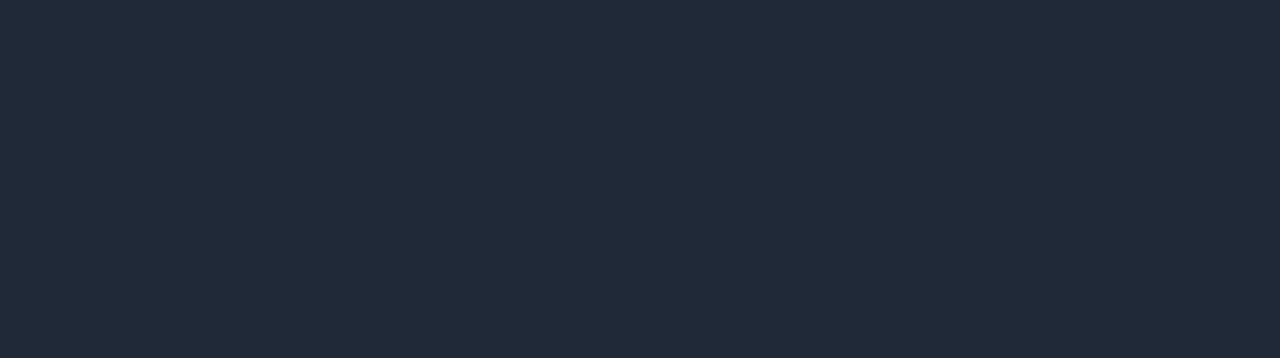
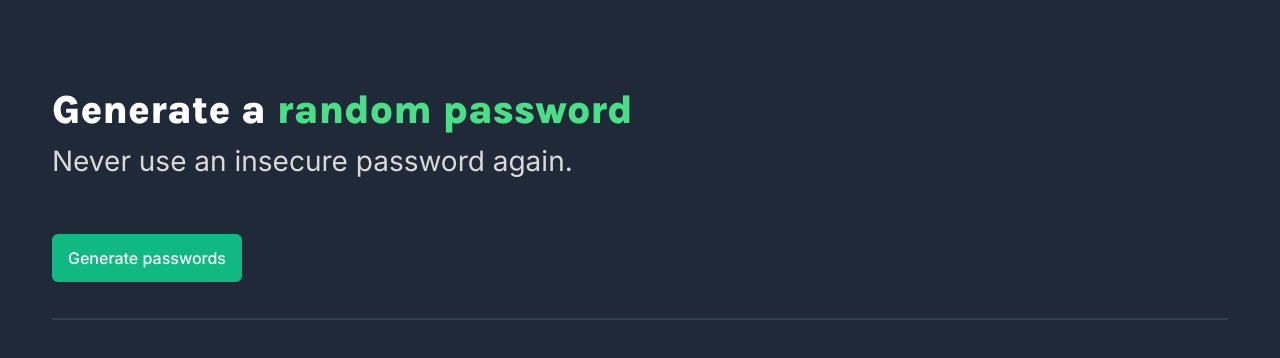
Before and after one commit to bgroyer1/password_generator, a plain HTML site: page index.html in a window 1280 px wide. Drawn offline with Linux system fonts and the light colour scheme.

Commit message:
worked on layout and styling. added generate password button, finished styling the header, added a border to separate the generated passwords

```diff
--- a/css/styles.css
+++ b/css/styles.css
@@ -1,30 +1,38 @@
 /* Boilerplate */
 
-*, *::before, *::after {
+*,
+*::before,
+*::after {
   box-sizing: border-box;
 }
 
 :root {
-  --accent: #10B981;
+  --btn-color: #10b981;
+  --text-accent: #4adf86;
   --white: white;
-  --text-secondary: #D9D9D9;
+  --text-secondary: #d9d9d9;
   --bg-input: #273549;
-  --bg-app: #1F2937;
+  --bg-app: #1f2937;
+  --text-password: #55f991;
+  --border-color: #2f3e53;
 }
 
 html {
   scroll-behavior: smooth; /* nice smooth scrolling */
-  font-size: 100%;          /* makes rem predictable */
+  font-size: 100%; /* makes rem predictable */
 }
 
 body {
+  font-size: 16px;
   line-height: 1.5;
   -webkit-font-smoothing: antialiased;
   -moz-osx-font-smoothing: grayscale;
-  font-family: system-ui, -apple-system, BlinkMacSystemFont, 'Segoe UI', Roboto, Oxygen, Ubuntu, Cantarell, 'Open Sans', 'Helvetica Neue', sans-serif;
+  font-family: "Inter", system-ui, -apple-system, BlinkMacSystemFont, "Segoe UI",
+    Roboto, Oxygen, Ubuntu, Cantarell, "Open Sans", "Helvetica Neue", sans-serif;
   background-color: var(--bg-app);
   font-size: 1rem;
   margin: 0;
+  padding: 0 3.25rem;
   color: var(--white);
   min-height: 100dvh;
 }
@@ -36,7 +44,13 @@ body {
   display: block;
 }
 
-h1, h2, h3, h4, h5, h6, p {
+h1,
+h2,
+h3,
+h4,
+h5,
+h6,
+p {
   margin: 0;
 }
 
@@ -63,6 +77,7 @@ select {
 
 button {
   cursor: pointer;
+  background-color: var(--btn-color);
 }
 
 ul,
@@ -81,10 +96,52 @@ video {
   height: auto;
 }
 
+/* Utility Classes */
+
 .hidden {
-  display: none !important
+  display: none !important;
 }
 
+.green-text {
+  color: var(--text-accent);
+}
+
+.grey-text {
+  color: var(--text-secondary);
+}
+
+.title {
+  letter-spacing: -2.5%;
+  font-size: 2.5rem;
+  font-weight: 900;
+  font-family: "Karla", sans-serif;
+}
+
+.subtitle {
+  font-size: 1.75rem;
+}
+
+/* Buttons */
+
+.btn-password {
+  font-weight: 500;
+  padding: 0.75em 1em;
+  border-radius: 6px;
+  margin-bottom: 2.25rem;
+}
+
+/* Layout */
+
+header {
+  margin-top: 5rem;
+}
+
+.btn-div {
+  margin-top: 3.25rem;
+  margin-bottom: 2.25rem;
+  border-bottom: var(--border-color) 2px solid;
+
+}
 
 /* Media Queries */
 @media (prefers-reduced-motion: reduce) {
--- a/index.html
+++ b/index.html
@@ -14,6 +14,12 @@
     <!-- Stylesheets -->
     <link rel="stylesheet" href="./css/styles.css" />
     <!-- Google Fonts -->
+    <link rel="preconnect" href="https://fonts.googleapis.com" />
+    <link rel="preconnect" href="https://fonts.gstatic.com" crossorigin />
+    <link
+      href="https://fonts.googleapis.com/css2?family=Inter:ital,opsz,wght@0,14..32,100..900;1,14..32,100..900&family=Karla:ital,wght@0,200..800;1,200..800&display=swap"
+      rel="stylesheet"
+    />
     <!-- Favicons -->
     <link
       rel="apple-touch-icon"
@@ -39,5 +45,17 @@
     <!-- Script -->
     <script src="./js/index.js" defer></script>
   </head>
-  <body></body>
+  <body>
+    <header class="header">
+      <p class="title">
+        Generate a <span class="green-text">random password</span>
+      </p>
+      <p class="grey-text subtitle">Never use an insecure password again.</p>
+    </header>
+    <main>
+      <div class="btn-div">
+        <button class="btn-password">Generate passwords</button>
+      </div>
+    </main>
+  </body>
 </html>
```
